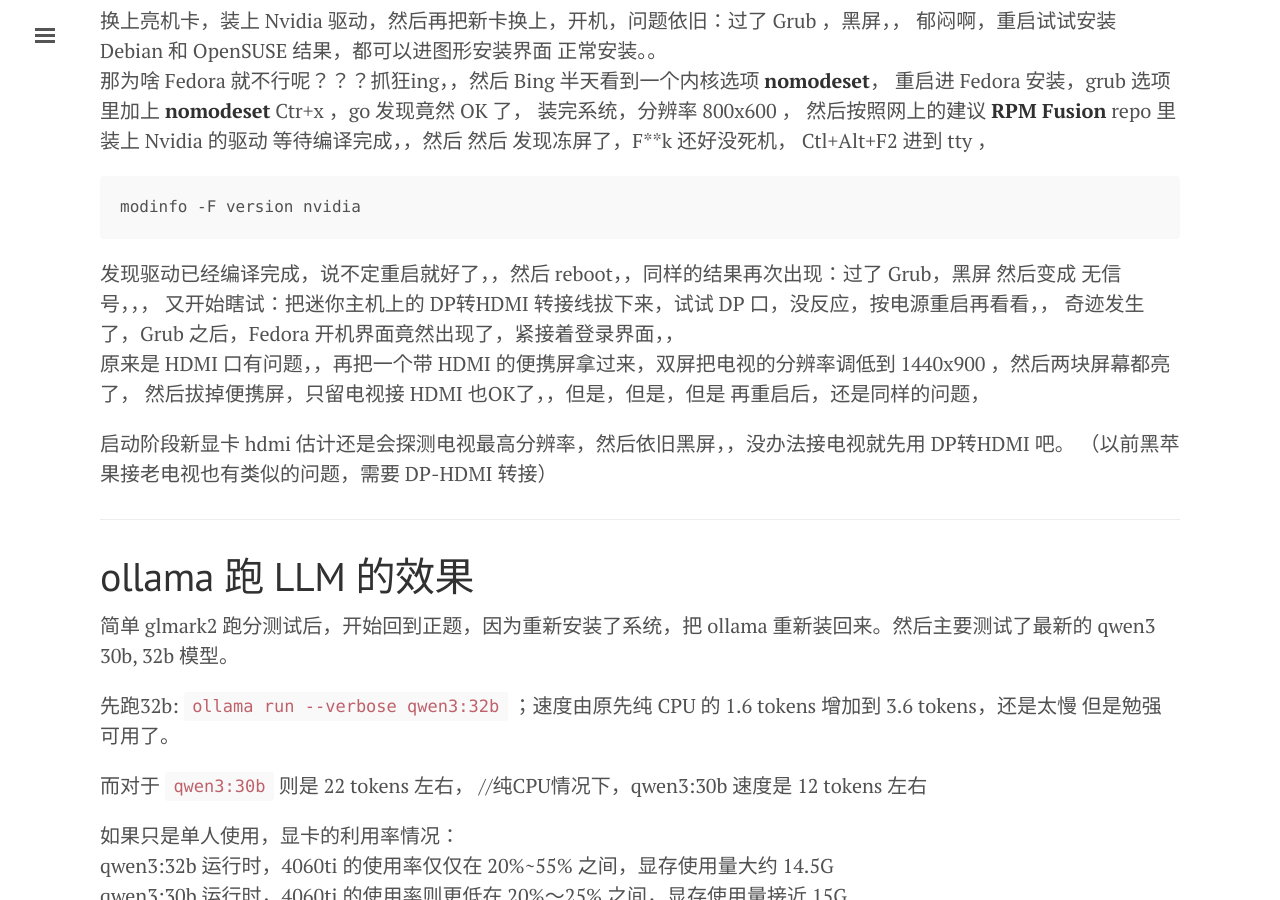
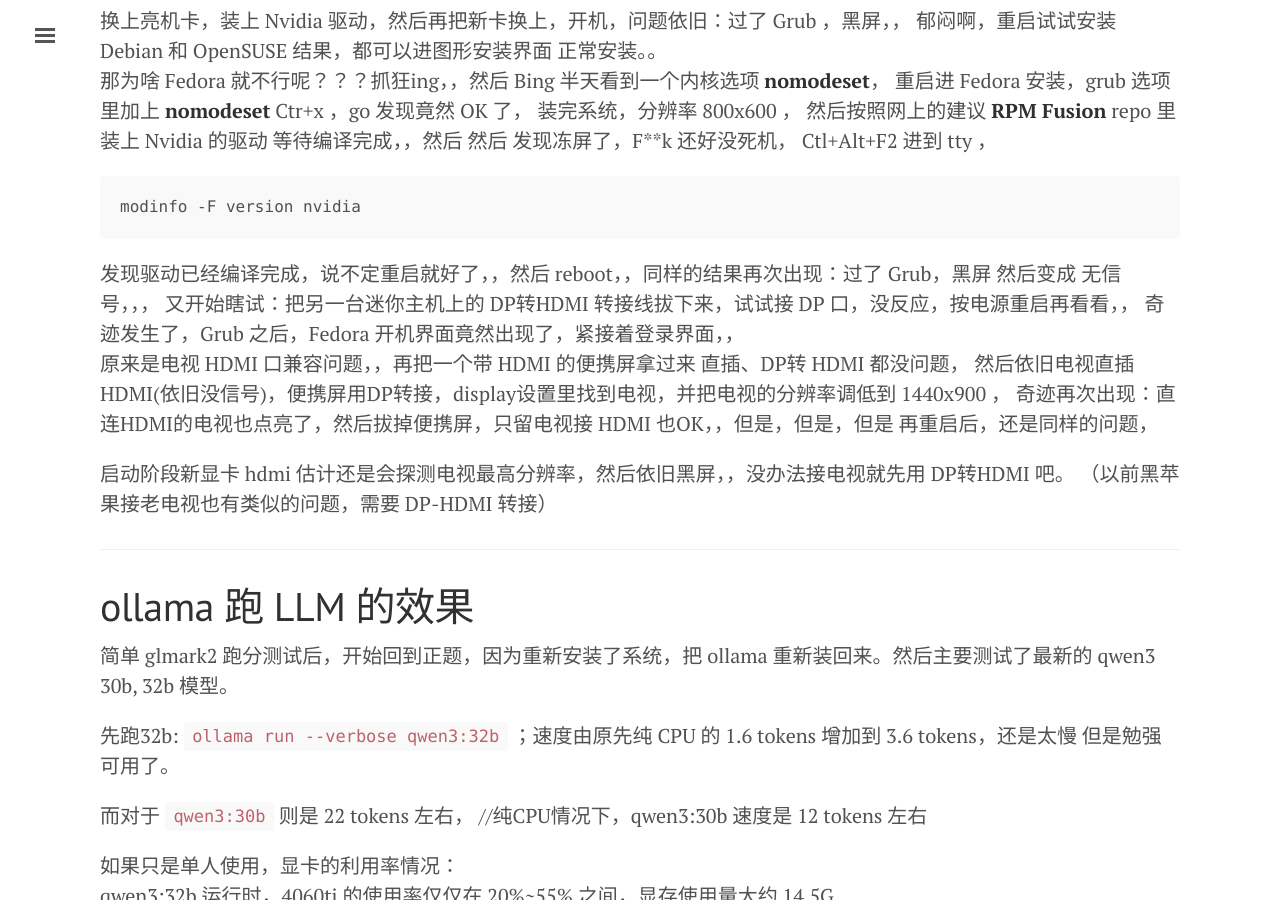
Before and after one commit to tcler/tcler.github.io, a Jekyll site: the page built from _posts/2025-05-30-my-first-graphics-card.md, in a window 1280 px wide and 900 px high, scrolled down 2722 px. Built offline with Jekyll 4.4.1, drawn with Linux system fonts in a browser that asks for light colours.

Commit message:
Update 2025-05-30-my-first-graphics-card.md

```diff
--- a/_posts/2025-05-30-my-first-graphics-card.md
+++ b/_posts/2025-05-30-my-first-graphics-card.md
@@ -105,10 +105,11 @@
 
 发现驱动已经编译完成，说不定重启就好了，，然后 reboot，，同样的结果再次出现：过了 Grub，黑屏
 然后变成 无信号，，，
-又开始瞎试：把迷你主机上的 DP转HDMI 转接线拔下来，试试 DP 口，没反应，按电源重启再看看，，
+又开始瞎试：把另一台迷你主机上的 DP转HDMI 转接线拔下来，试试接 DP 口，没反应，按电源重启再看看，，
 奇迹发生了，Grub 之后，Fedora 开机界面竟然出现了，紧接着登录界面，，
-原来是 HDMI 口有问题，，再把一个带 HDMI 的便携屏拿过来，双屏把电视的分辨率调低到 1440x900 ，然后两块屏幕都亮了，
-然后拔掉便携屏，只留电视接 HDMI 也OK了，，但是，但是，但是 再重启后，还是同样的问题，
+原来是电视 HDMI 口兼容问题，，再把一个带 HDMI 的便携屏拿过来 直插、DP转 HDMI 都没问题，
+然后依旧电视直插HDMI(依旧没信号)，便携屏用DP转接，display设置里找到电视，并把电视的分辨率调低到 1440x900 ，
+奇迹再次出现：直连HDMI的电视也点亮了，然后拔掉便携屏，只留电视接 HDMI 也OK，，但是，但是，但是 再重启后，还是同样的问题，
 
 启动阶段新显卡 hdmi 估计还是会探测电视最高分辨率，然后依旧黑屏，，没办法接电视就先用 DP转HDMI 吧。
 （以前黑苹果接老电视也有类似的问题，需要 DP-HDMI 转接）
```
